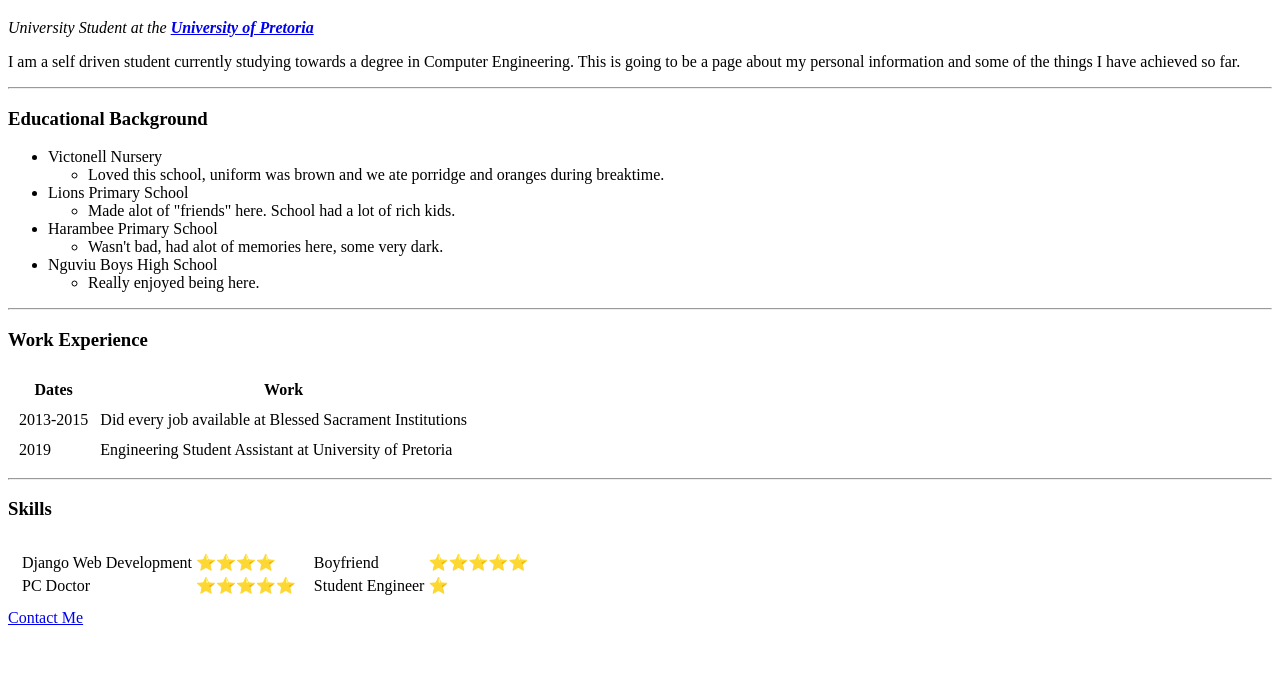
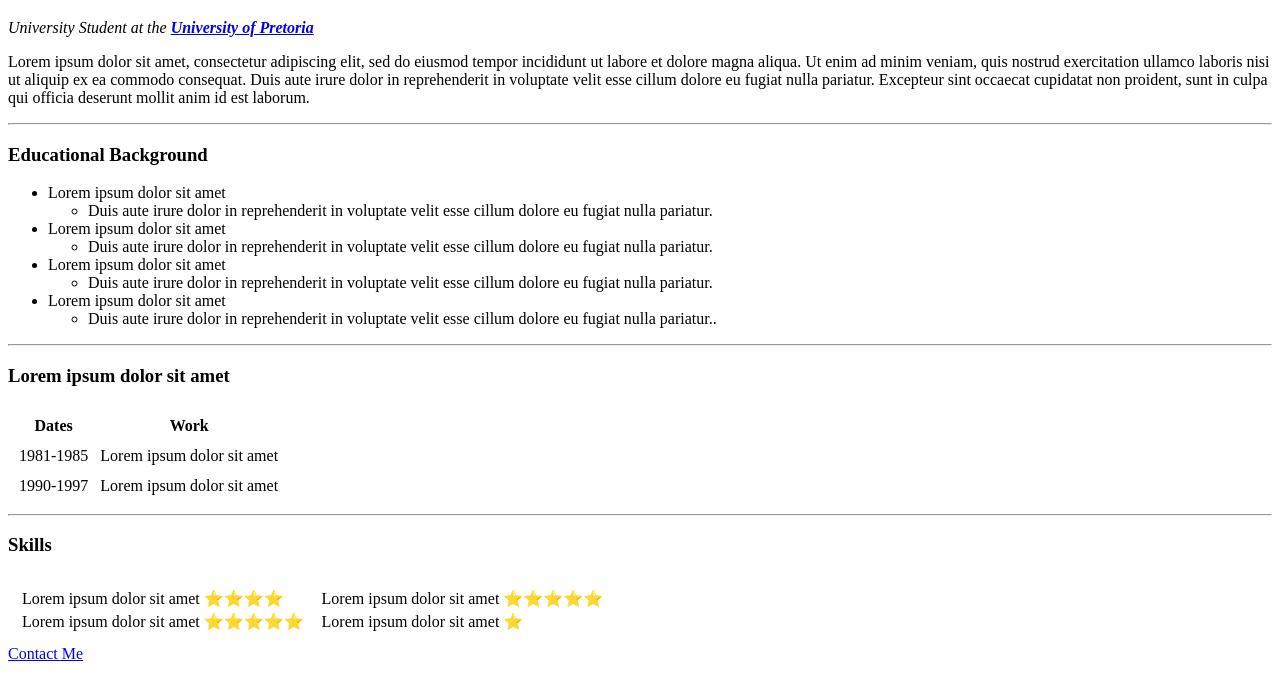
Before and after one commit to HystERICKal/cv_angela_yu, a plain HTML site: page index.html in a window 1280 px wide. Shown: the part 61-758 px from the top of the page. Drawn offline with Linux system fonts and the light colour scheme.

Commit message:
Update index.html to add a bunch of Lorem ipsums

```diff
--- a/index.html
+++ b/index.html
@@ -19,37 +19,42 @@
     </p>
 
     <p>
-      I am a self driven student currently studying towards a degree in Computer
-      Engineering. This is going to be a page about my personal information and
-      some of the things I have achieved so far.
+      Lorem ipsum dolor sit amet, consectetur adipiscing elit, sed do eiusmod tempor
+      incididunt ut labore et dolore magna aliqua. Ut enim ad minim veniam, quis nostrud
+      exercitation ullamco laboris nisi ut aliquip ex ea commodo consequat.
+      Duis aute irure dolor in reprehenderit in voluptate velit esse cillum dolore eu fugiat nulla pariatur.
+      Excepteur sint occaecat cupidatat non proident, sunt in culpa qui officia deserunt mollit anim id est laborum.
     </p>
     <hr />
     <h3>Educational Background</h3>
     <ul>
-      <li>Victonell Nursery</li>
+      <li> Lorem ipsum dolor sit amet</li>
       <ul>
         <li>
-          Loved this school, uniform was brown and we ate porridge and oranges
-          during breaktime.
+          Duis aute irure dolor in reprehenderit in voluptate
+          velit esse cillum dolore eu fugiat nulla pariatur.
         </li>
       </ul>
-      <li>Lions Primary School</li>
+      <li>Lorem ipsum dolor sit amet</li>
       <ul>
-        <li>Made alot of "friends" here. School had a lot of rich kids.</li>
+        <li>Duis aute irure dolor in reprehenderit in voluptate
+          velit esse cillum dolore eu fugiat nulla pariatur.</li>
       </ul>
-      <li>Harambee Primary School</li>
+      <li>Lorem ipsum dolor sit amet</li>
       <ul>
-        <li>Wasn't bad, had alot of memories here, some very dark.</li>
+        <li>Duis aute irure dolor in reprehenderit in voluptate
+          velit esse cillum dolore eu fugiat nulla pariatur.</li>
       </ul>
-      <li>Nguviu Boys High School</li>
+      <li>Lorem ipsum dolor sit amet</li>
       <ul>
-        <li>Really enjoyed being here.</li>
+        <li>Duis aute irure dolor in reprehenderit in voluptate
+          velit esse cillum dolore eu fugiat nulla pariatur..</li>
       </ul>
     </ul>
 
     <hr />
 
-    <h3>Work Experience</h3>
+    <h3>Lorem ipsum dolor sit amet</h3>
     <table cellspacing="10">
       <thead>
         <th>Dates</th>
@@ -57,12 +62,12 @@
       </thead>
       <tbody>
         <tr>
-          <td>2013-2015</td>
-          <td>Did every job available at Blessed Sacrament Institutions</td>
+          <td>1981-1985</td>
+          <td>Lorem ipsum dolor sit amet</td>
         </tr>
         <tr>
-          <td>2019</td>
-          <td>Engineering Student Assistant at University of Pretoria</td>
+          <td>1990-1997</td>
+          <td>Lorem ipsum dolor sit amet</td>
         </tr>
       </tbody>
     </table>
@@ -76,11 +81,11 @@
         <td>
           <table>
             <tr>
-              <td>Django Web Development</td>
+              <td>Lorem ipsum dolor sit amet</td>
               <td>⭐⭐⭐⭐</td>
             </tr>
             <tr>
-              <td>PC Doctor</td>
+              <td>Lorem ipsum dolor sit amet</td>
               <td>⭐⭐⭐⭐⭐</td>
             </tr>
           </table>
@@ -89,11 +94,11 @@
         <td>
           <table>
             <tr>
-              <td>Boyfriend</td>
+              <td>Lorem ipsum dolor sit amet</td>
               <td>⭐⭐⭐⭐⭐</td>
             </tr>
             <tr>
-              <td>Student Engineer</td>
+              <td>Lorem ipsum dolor sit amet</td>
               <td>⭐</td>
             </tr>
           </table>
```
